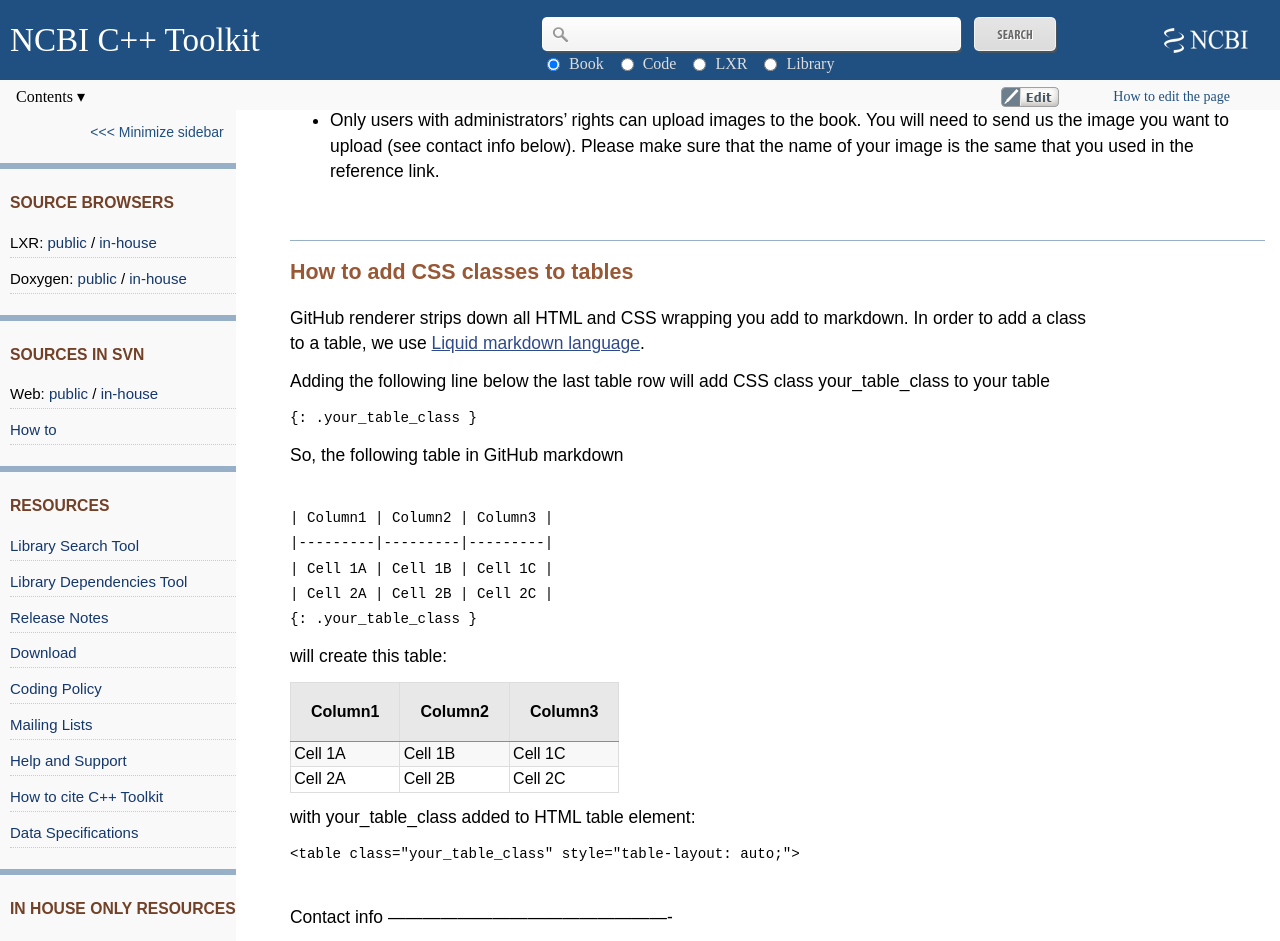
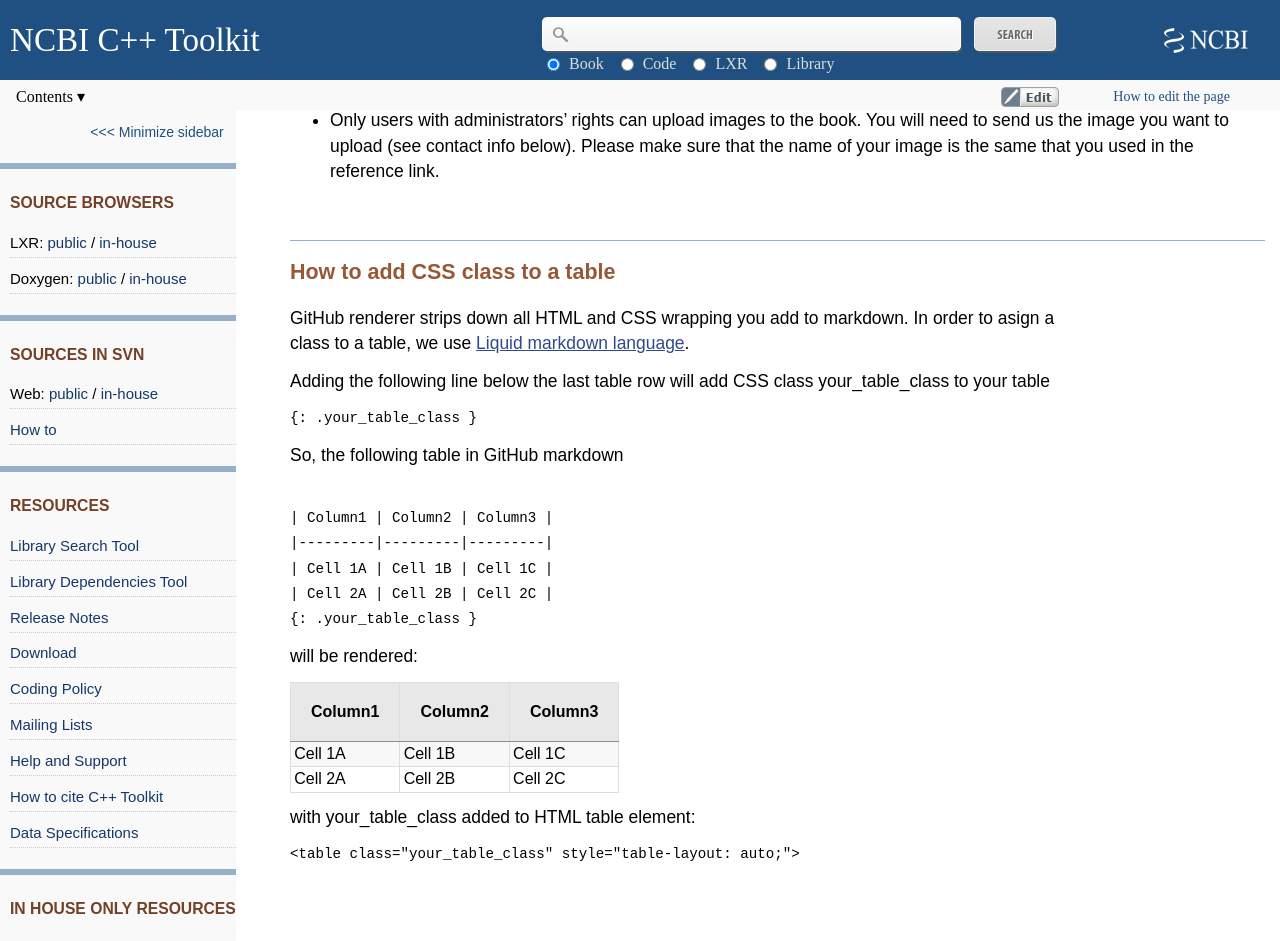
Before and after one commit to ncbi/cxx-toolkit, a Jekyll site: the page built from help_page.md, in a window 1280 px wide and 1400 px high, scrolled down 983 px. Shown: the top 941 px of the window. Built offline with Jekyll 4.4.1, drawn with Linux system fonts in a browser that asks for light colours.

Commit message:
Few fixes

````diff
--- a/help_page.md
+++ b/help_page.md
@@ -35,9 +35,9 @@
 - Create a reference (link) to the image you want to add. See syntax for the image reference [here](https://github.com/adam-p/markdown-here/wiki/Markdown-Cheatsheet#images). Click 'Propose file changes' button.
 - Only users with administrators' rights can upload images to the book. You will need to send us the image you want to upload (see contact info below). Please make sure that the name of your image is the same that you used in the reference link.
 
-How to add CSS classes to tables
+How to add CSS class to a table
 -------------------------------------------------
-GitHub renderer strips down all HTML and CSS wrapping you add to markdown. In order to add a class to a table, we use [Liquid markdown language](https://shopify.github.io/liquid/).
+GitHub renderer strips down all HTML and CSS wrapping you add to markdown. In order to asign a class to a table, we use [Liquid markdown language](https://shopify.github.io/liquid/).
 
 Adding the following line below the last table row will add CSS class your_table_class to your table
 
@@ -53,7 +53,7 @@
 | Cell 2A | Cell 2B | Cell 2C |
 {: .your_table_class }
 ```
-will create this table:
+will be rendered:
 
 | Column1 | Column2 | Column3 |
 |---------|---------|---------|
@@ -67,6 +67,7 @@
 <table class="your_table_class" style="table-layout: auto;">
 
 ```
+
 Contact info
 -------------------------------------------------
 
````
